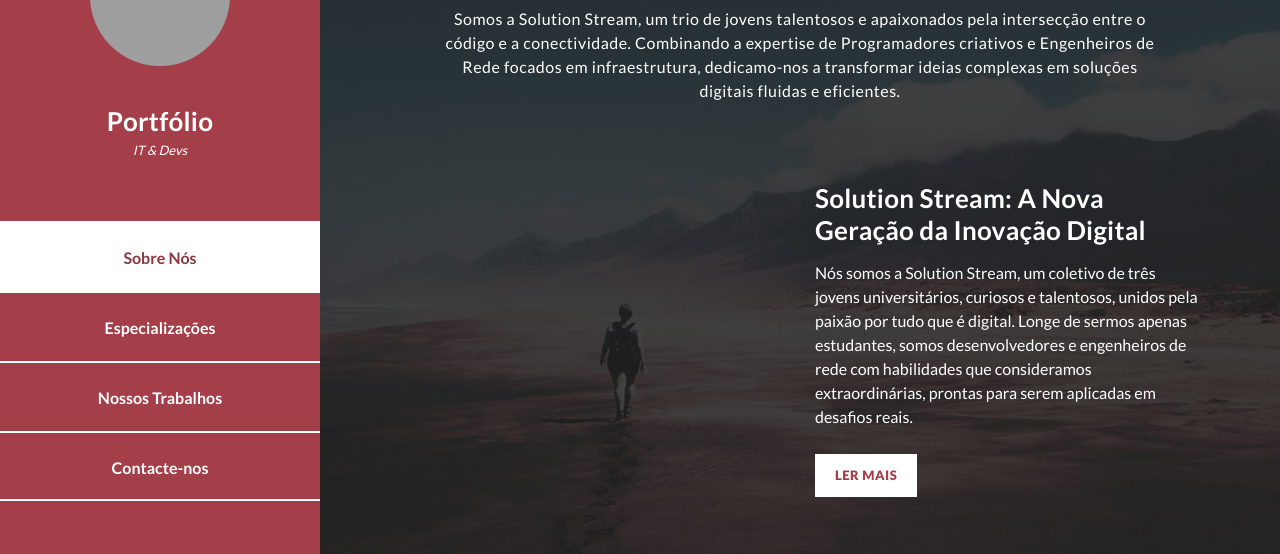
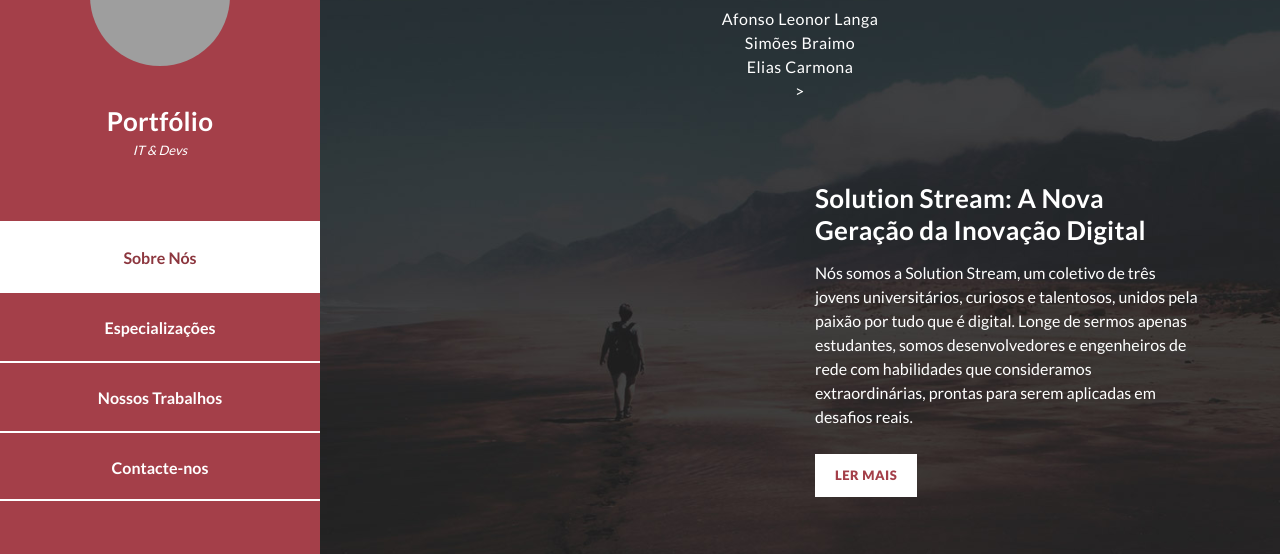
Before and after one commit to AfonsoLanga/Projecto-Final, a plain HTML site: page index.html in a window 1280 px wide. Shown: the part 134-688 px from the top of the page. Drawn offline with Linux system fonts and the light colour scheme; grey boxes are pictures that could not be loaded.

Commit message:
Update index.html

```diff
--- a/index.html
+++ b/index.html
@@ -84,9 +84,13 @@ https://templatemo.com/tm-531-reflux
           <div class="section-heading">
             <h2>Sobre nos</h2>
             <div class="line-dec"></div>
-            <span
-              >Somos a Solution Stream, um trio de jovens talentosos e  apaixonados pela intersecção entre o código e a conectividade. Combinando a expertise de Programadores criativos e Engenheiros de Rede focados em infraestrutura, dedicamo-nos a transformar ideias complexas em soluções digitais fluidas e eficientes.</span
-            >
+            <span>
+              <ul>
+                <li>Afonso Leonor Langa</li><br>
+                <li>Simões Braimo</li><br>
+                <li>Elias Carmona</li>
+              </ul>>
+            </span>
           </div>
           <div class="left-image-post">
             <div class="row">
```
